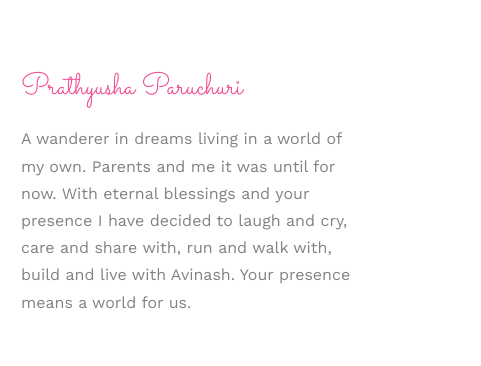
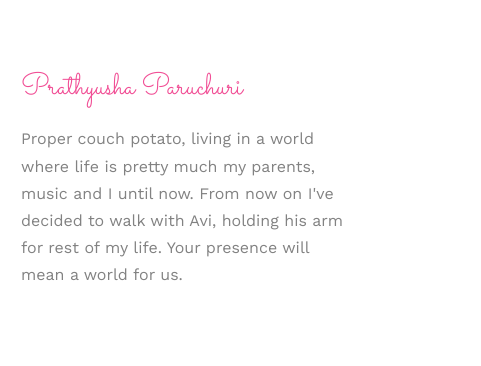
Before and after one commit to AvinashBabuP/AvinashBabuP.github.io, a plain HTML site: page index.html in a window 1280 px wide. Shown: the part 1240-1606 px from the top of the page, 799-1280 px from the left. Drawn offline with nearby package versions, Linux system fonts and the light colour scheme; files whose address does not match are found by name.

Commit message:
desc update

```diff
--- a/index.html
+++ b/index.html
@@ -142,7 +142,7 @@
 					</div>
 					<div class="desc-bride">
 						<h3>Prathyusha Paruchuri</h3>
-						<p>A wanderer in dreams living in a world of my own. Parents and me it was until for now. With eternal blessings and your presence I have decided to laugh and cry, care and share with, run and walk with, build and live with Avinash. Your presence means a world for us.</p>
+						<p>Proper couch potato, living in a world where life is pretty much my parents, music and I until now. From now on I've decided to walk with Avi, holding his arm for rest of my life. Your presence will mean a world for us.</p>
 					</div>
 				</div>
 			</div>
```
